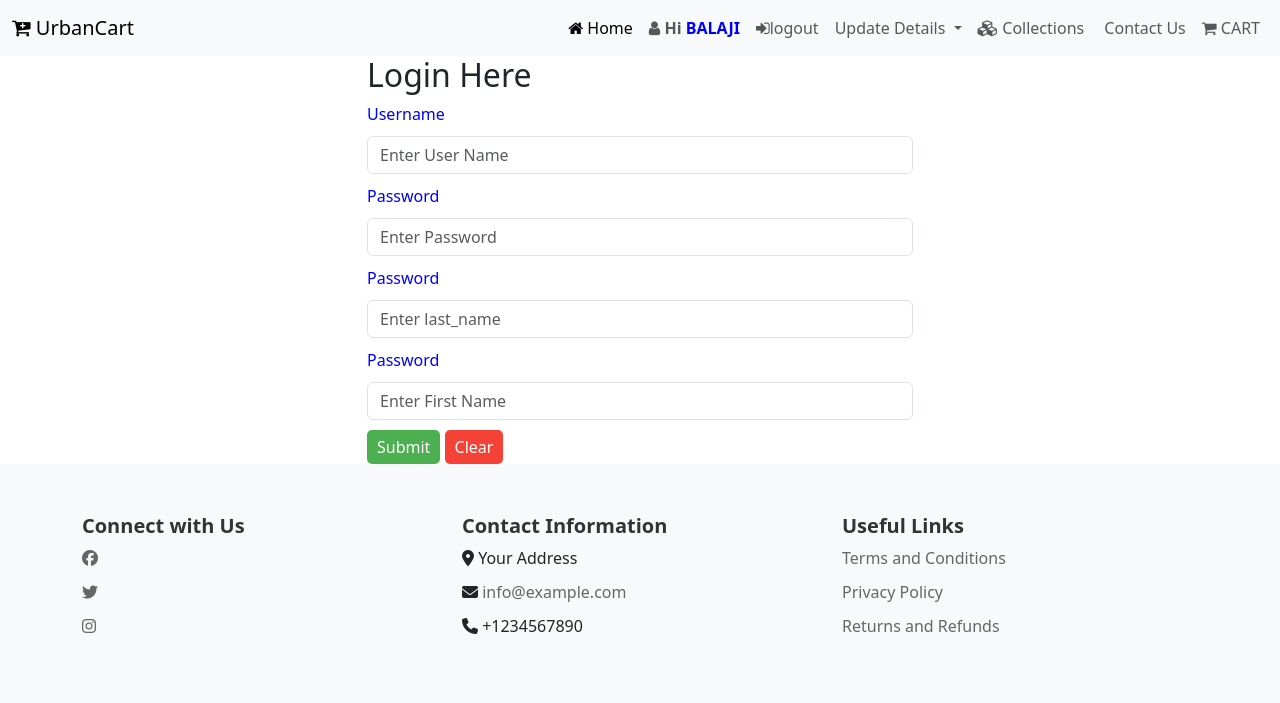
After one commit to RAJESH2961/E-commerce, a Django app: page /update/ in a window 1280 px wide. The commit adds this page. Shown: the top 703 px of the page. Run offline with Django 5.2, Linux system fonts and the light colour scheme; a user stored in the database is signed in; some libraries are stand-ins or nearby versions.

Commit message:
Initial commit

```diff
--- a/Ecommerce/settings.py
+++ b/Ecommerce/settings.py
@@ -148,4 +148,4 @@ EMAIL_HOST = 'smtp.gmail.com'  # Replace with your SMTP server hostname
 EMAIL_PORT = 587  # This is the typical port for SMTP with TLS encryption
 EMAIL_USE_TLS = True
 EMAIL_HOST_USER = 'grajesh2906@gmail.com'  # Replace with your SMTP username/email
-EMAIL_HOST_PASSWORD = 'ofxkxuilhltozkxn'  # Replace with your SMTP password
+EMAIL_HOST_PASSWORD = 'tznikecayprb pzne'  # Replace with your SMTP password
--- a/app/form.py
+++ b/app/form.py
@@ -1,4 +1,4 @@
-from django.contrib.auth.forms import UserCreationForm
+from django.contrib.auth.forms import UserCreationForm, UserChangeForm
 from django.contrib.auth.models import User
 from .models import *
 #here we are overiding placeholder ans some html content
@@ -82,3 +82,18 @@ class RegisterForm(UserCreationForm):
 #     class Meta:
 #         model = Contact
 #         fields = ['name', 'email', 'message']
+
+
+
+class CustomUserChangeForm(UserChangeForm):
+    class Meta:
+        model = User
+        fields = ('username', 'email', 'first_name', 'last_name',)
+
+
+from django.contrib.auth.forms import PasswordChangeForm
+
+class CustomPasswordChangeForm(PasswordChangeForm):
+    class Meta:
+        model = User
+        fields = ['password1', 'password2']
--- a/app/templates/base_templates/navbar.html
+++ b/app/templates/base_templates/navbar.html
@@ -16,6 +16,18 @@
                 <li class="nav-item">
                   <a class="nav-link" href="{% url 'logout_view' %}" id="logout-link"><i class="fa fa-sign-in" ></i>logout</a>
                 </li>
+
+                <li class="nav-item dropdown">
+                  <a class="nav-link dropdown-toggle" href="#" role="button" data-bs-toggle="dropdown" aria-expanded="false">
+                    Update Details
+                  </a>
+                  <ul class="dropdown-menu">
+                    <li><a class="dropdown-item" href="{% url 'update_profile' %}">Update User details</a></li>
+                    <li><a class="dropdown-item" href="{% url 'changepassword' %}">Change Password</a></li>
+                    <li><a class="dropdown-item" href="#">Something else here</a></li>
+                  </ul>
+                </li>
+
           {% else %}
               <li class="nav-item">
                 <a class="nav-link" href="{% url 'register' %}"><i class="fa fa-user"></i> Register</a>
@@ -34,16 +46,8 @@
           <li class="nav-item">
             <a class="nav-link" href="{% url 'home' %}"><i class="fa fa-shopping-cart"> </i>  CART </a>
           </li>
-          <!-- <li class="nav-item dropdown">
-            <a class="nav-link dropdown-toggle" href="#" role="button" data-bs-toggle="dropdown" aria-expanded="false">
-              Dropdown link
-            </a>
-            <ul class="dropdown-menu">
-              <li><a class="dropdown-item" href="#">Action</a></li>
-              <li><a class="dropdown-item" href="#">Another action</a></li>
-              <li><a class="dropdown-item" href="#">Something else here</a></li>
-            </ul>
-          </li> -->
+
+
         </ul>
       </div>
     </div>
--- /dev/null
+++ b/app/templates/changepassword.html
@@ -0,0 +1,6 @@
+<h1>Change Password</h1>
+<form method="post">
+    {% csrf_token %}
+    {{ form.as_p }}
+    <button type="submit">Change password</button>
+</form>
--- /dev/null
+++ b/app/templates/updateprofile.html
@@ -0,0 +1,165 @@
+{% extends 'base_templates/base.html' %}
+{% block title %} Register{% endblock title %}
+
+
+{% block css %}
+{% load static %}
+<!-- <link rel="stylesheet" href="{% static 'css/index.css' %}"> -->
+<style>
+    /* myapp/static/css/styles.css */
+
+
+/* .container {
+    background: #fff;
+    padding: 20px;
+    border-radius: 5px;
+    box-shadow: 0 0 10px rgba(0, 0, 0, 0.1);
+    width: 500px;
+}
+
+h2 {
+    margin-bottom: 20px;
+}
+
+form {
+    display: flex;
+    flex-direction: column;
+}
+
+.form-group {
+    margin-bottom: 15px;
+}
+
+.form-group label {
+    display: block;
+    margin-bottom: 5px;
+}
+
+.form-group input {
+    width: 100%;
+    padding: 8px;
+    box-sizing: border-box;
+}
+
+.form-actions {
+    display: flex;
+    justify-content: space-between;
+}
+
+button {
+    padding: 10px 15px;
+    border: none;
+    border-radius: 3px;
+    cursor: pointer;
+}
+
+button[type="submit"] {
+    background-color: #4CAF50;
+    color: white;
+}
+
+button[type="reset"] {
+    background-color: #f44336;
+    color: white;
+} */
+
+/* .row{
+    display: flex;
+    align-items: center;
+    justify-content: center;
+    padding: 2rem;
+
+} */
+.label_text{
+    color: blue;
+}
+button{
+    /* all:unset; */
+    border: none;
+    outline: none;
+    padding:5px 10px ;
+    border-radius: 5px;
+
+}
+
+button[type="submit"] {
+    background-color: #4CAF50;
+    color: white;
+}
+
+button[type="reset"] {
+    background-color: #f44336;
+    color: white;
+    margin-right: 20px;
+}
+/* button:hover{
+    box-shadow: 10px 10px 2px black;
+} */
+.buttons{
+    display: flex;
+    justify-content: flex-end;
+}
+.row{
+    justify-content: center;
+}
+.form-group>label,input{
+    margin-bottom: 10px;
+}
+label{
+    color: blue;
+}
+
+
+
+</style>
+
+{% endblock %}
+
+{% block body %}
+
+
+<div class="container">
+
+    <div class="row">
+        <div class="col-6">
+    <h2>Login Here</h2>
+    {% include 'base_templates/message.html' %}
+
+    <form method="post" action="">
+        {% csrf_token %}
+        <div class="form-group">
+            <label for="username ">Username</label>
+            <input type="text" name="username" id="username" class="form-control" placeholder="Enter User Name">
+        </div>
+
+        <div class="form-group">
+            <label for="password">Password</label>
+            <input type="text" name="password" id="password" class="form-control" placeholder="Enter Password ">
+        </div>
+
+        <div class="form-group">
+            <label for="last_name">Password</label>
+            <input type="text" name="last_name" id="password" class="form-control" placeholder="Enter last_name ">
+        </div>
+
+        <div class="form-group">
+            <label for="first_name">Password</label>
+            <input type="text" name="first_name" id="password" class="form-control" placeholder="Enter First Name ">
+        </div>
+
+        <div class="form-actions">
+            <button type="submit">Submit</button>
+            <button type="reset">Clear</button>
+        </div>
+    </form>
+    <!-- Example template snippet -->
+
+
+
+
+        </div>
+    </div>
+
+</div>
+
+{% endblock body %}
--- a/app/urls.py
+++ b/app/urls.py
@@ -1,5 +1,6 @@
 from django.urls import path
 from . import views
+
 
 
 urlpatterns = [
@@ -12,6 +13,11 @@ urlpatterns = [
     path('collections/', views.collections, name="collections"),
     path('collections/<str:name>', views.collections_view, name="collections_view"),
     path('collections/<str:cname>/<str:pname>', views.product_details, name="product_details"),
+    path('update/', views.updateprofile, name='update_profile'),
+    path('changepassword/', views.changepassword, name='changepassword'),
+    path('add_to_cart/', views.add_to_cart, name="add_to_cart"),
+
+
 
 
 ]
--- a/app/views.py
+++ b/app/views.py
@@ -112,9 +112,59 @@ def contact(req):
         sender=settings.EMAIL_HOST_USER
         receiver=email
         email_msg=EmailMessage(sub,body,sender,[receiver])
+        if email_msg==1:
+            print("Send Successfully")
+        else :
+            print("failed")
         return redirect('success')
     else:
         return render(req,'contact/contact.html')
 
 def success(req):
     return render(req,'contact/success.html')
+
+from django.shortcuts import render, redirect
+from django.contrib.auth.decorators import login_required
+from django.contrib import messages
+from .form import CustomUserChangeForm
+
+@login_required
+def updateprofile(request):
+    if request.method == 'POST':
+        form = CustomUserChangeForm(request.POST, instance=request.user)
+        if form.is_valid():
+            form.save()
+            messages.success(request, 'Your profile was successfully updated!')
+            return redirect('success')
+        else:
+            messages.error(request, 'Please correct the error below.')
+    else:
+        form = CustomUserChangeForm(instance=request.user)
+
+    return render(request, 'updateprofile.html', {'form': form})
+
+from django.shortcuts import render, redirect
+from django.contrib.auth.decorators import login_required
+from django.contrib.auth import update_session_auth_hash
+from django.contrib import messages
+from .form import CustomPasswordChangeForm
+
+@login_required
+def changepassword(request):
+    if request.method == 'POST':
+        form = CustomPasswordChangeForm(request.user, request.POST)
+        if form.is_valid():
+            user = form.save()
+            update_session_auth_hash(request, user)  # Important to update the session with the new password
+            messages.success(request, 'Your password was successfully updated!')
+            return redirect('success')
+        else:
+            messages.error(request, 'Please correct the error below.')
+    else:
+        form = CustomPasswordChangeForm(request.user)
+
+    return render(request, 'changepassword.html', {'form': form})
+
+
+def add_to_cart(req):
+    pass
```
Also changed, not shown: app/models.py (+18 -1 lines), app/templates/collections.html (+25 -36 lines), app/templates/products/collections_view.html (+21 -34 lines), app/templates/products/product_details.html (+59 -2 lines), app/migrations/0006_alter_contactform_mobile.py (added), app/migrations/0007_alter_contactform_mobile.py (added), app/migrations/0008_cart.py (added), app/migrations/0009_favourite.py (added), app/templates/reset_password.html (added), 2 other files.
